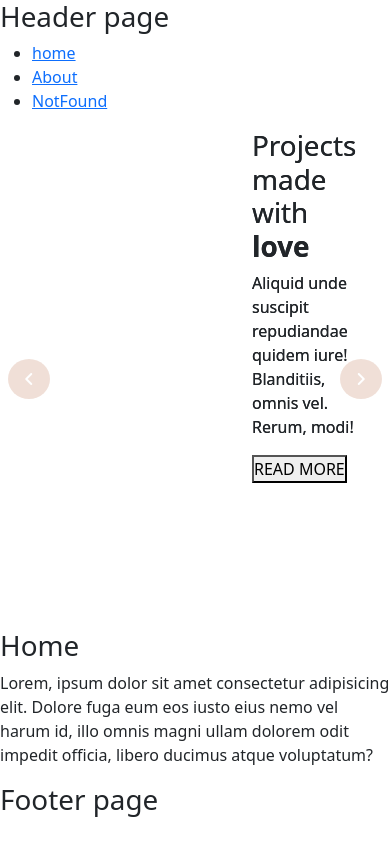
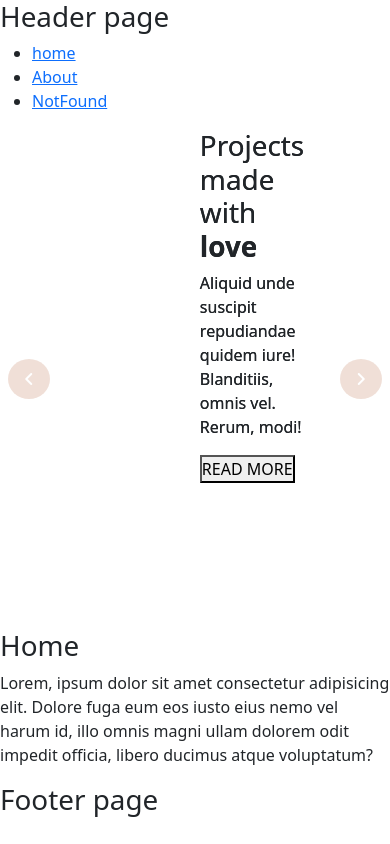
Before and after one commit to CrisFerrari1993/proj-html-vuejs, a Vue app: page / in a window 390 px wide. Shown: the top 844 px of the page. Built offline with nearby package versions, Linux system fonts and the light colour scheme.

Commit message:
AppMAin: button, start working on

```diff
--- a/src/components/AppMain.vue
+++ b/src/components/AppMain.vue
@@ -11,7 +11,7 @@ export default {
     <div class="carousel-item active">
        <div class="container">
         <div class="row">
-          <div class="col-12 col-md-12 col-xl-6 d-flex align-items-center">
+          <div class="col-12 col-md-12 col-xl-6 d-flex justify-content-center align-items-center">
             <div>
               <h1>
                 Projects made with <strong>love</strong>
@@ -19,7 +19,7 @@ export default {
               <p>
                 Aliquid unde suscipit repudiandae quidem iure! Blanditiis, omnis vel. Rerum, modi!
               </p>
-              <button>
+              <button class="my_btn">
                 READ MORE
               </button>
             </div>
@@ -33,7 +33,7 @@ export default {
     <div class="carousel-item">
       <div class="container">
         <div class="row">
-          <div class="col-12 col-md-6 col-xl-6 d-flex align-items-center">
+          <div class="col-12 col-md-6 col-xl-6 d-flex justify-content-center align-items-center">
             <div>
               <h1>
                 Projects made with <strong>love</strong>
@@ -41,7 +41,7 @@ export default {
               <p>
                 Aliquid unde suscipit repudiandae quidem iure! Blanditiis, omnis vel. Rerum, modi!
               </p>
-              <button>
+              <button class="my_btn">
                 READ MORE
               </button>
             </div>
@@ -55,7 +55,7 @@ export default {
     <div class="carousel-item">
       <div class="container">
         <div class="row">
-          <div class="col-12 col-md-12 col-xl-6 d-flex align-items-center">
+          <div class="col-12 col-md-12 col-xl-6 d-flex justify-content-center align-items-center">
             <div>
               <h1>
                 Projects made with <strong>love</strong>
@@ -63,7 +63,7 @@ export default {
               <p>
                 Aliquid unde suscipit repudiandae quidem iure! Blanditiis, omnis vel. Rerum, modi!
               </p>
-              <button>
+              <button class="my_btn">
                 READ MORE
               </button>
             </div>
```
